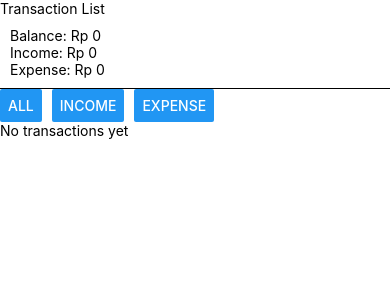
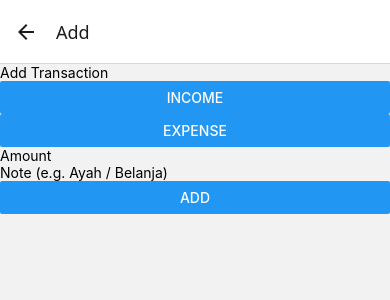
Before and after one commit to Suikayz-cmyk/thr-minggu4-2410501046, a React Native app: screen /Add in a window 390 px wide. Shown: the top 300 px of the page. Built offline with nearby package versions, Linux system fonts and the light colour scheme.

Commit message:
feat: add navigation between home and add transaction screens

```diff
--- a/App.js
+++ b/App.js
@@ -1,11 +1,21 @@
+import { NavigationContainer } from '@react-navigation/native';
+import { createNativeStackNavigator } from '@react-navigation/native-stack';
 import { WalletProvider } from './src/context/WalletContext';
+
 import HomeScreen from './src/screens/HomeScreen';
 import AddTransactionScreen from './src/screens/AddTransactionScreen';
+
+const Stack = createNativeStackNavigator();
 
 export default function App() {
   return (
     <WalletProvider>
-      <HomeScreen />
+      <NavigationContainer>
+        <Stack.Navigator>
+          <Stack.Screen name="Home" component={HomeScreen} />
+          <Stack.Screen name="Add" component={AddTransactionScreen} />
+        </Stack.Navigator>
+      </NavigationContainer>
     </WalletProvider>
   );
 }
--- a/src/screens/AddTransactionScreen.js
+++ b/src/screens/AddTransactionScreen.js
@@ -2,7 +2,7 @@
 import { View, Text, TextInput, Button } from 'react-native';
 import { WalletContext, ACTIONS } from '../context/WalletContext';
 
-export default function AddTransactionScreen() {
+export default function AddTransactionScreen({ navigation }) {
 
   //Local State
   const [type, setType] = useState('income'); // 'income' atau 'expense'
@@ -32,6 +32,8 @@
     // Reset form
     setAmount('');
     setNote('');
+
+    navigation.goBack();
   };
 
   return (
@@ -58,6 +60,7 @@
       />
 
       <Button title="Add" onPress={handleAdd} />
+
     </View>
   );
 }
--- a/src/screens/HomeScreen.js
+++ b/src/screens/HomeScreen.js
@@ -4,7 +4,7 @@
 import TransactionItem from '../components/TransactionItem';
 import Header from '../components/Header';
 
-export default function HomeScreen() {
+export default function HomeScreen({ navigation }) {
   const { state, dispatch } = useContext(WalletContext);
 
   const [filter, setFilter] = useState('all');
@@ -25,11 +25,13 @@
     <View>
       <Text>Transaction List</Text>
       <Header />
+
       <View style={{ flexDirection: 'row', gap: 10 }}>
         <Button title="All" onPress={() => setFilter('all')} />
         <Button title="Income" onPress={() => setFilter('income')} />
         <Button title="Expense" onPress={() => setFilter('expense')} />
       </View>
+
       <FlatList
         data={filteredTransactions}
         keyExtractor={(item) => item.id}
@@ -38,6 +40,8 @@
         )}
         ListEmptyComponent={<Text>No transactions yet</Text>}
       />
+
+      <Button title="Add Transaction" onPress={() => navigation.navigate('Add')} />
     </View>
   );
 }
```
Also changed, not shown: package.json (+7 -1 lines), 1 other file (tests, documents, lock files or other folders).
